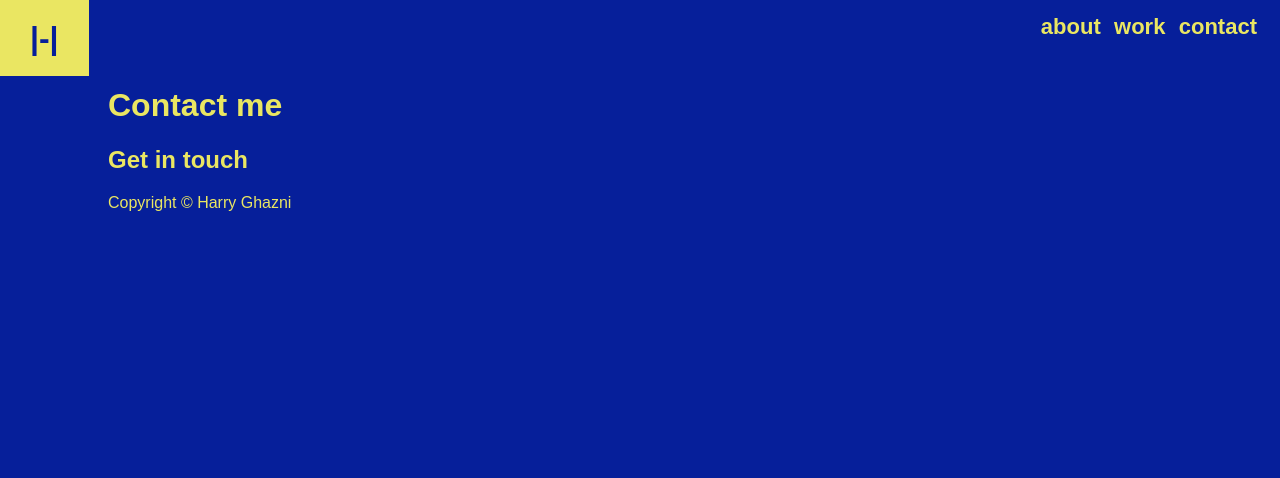
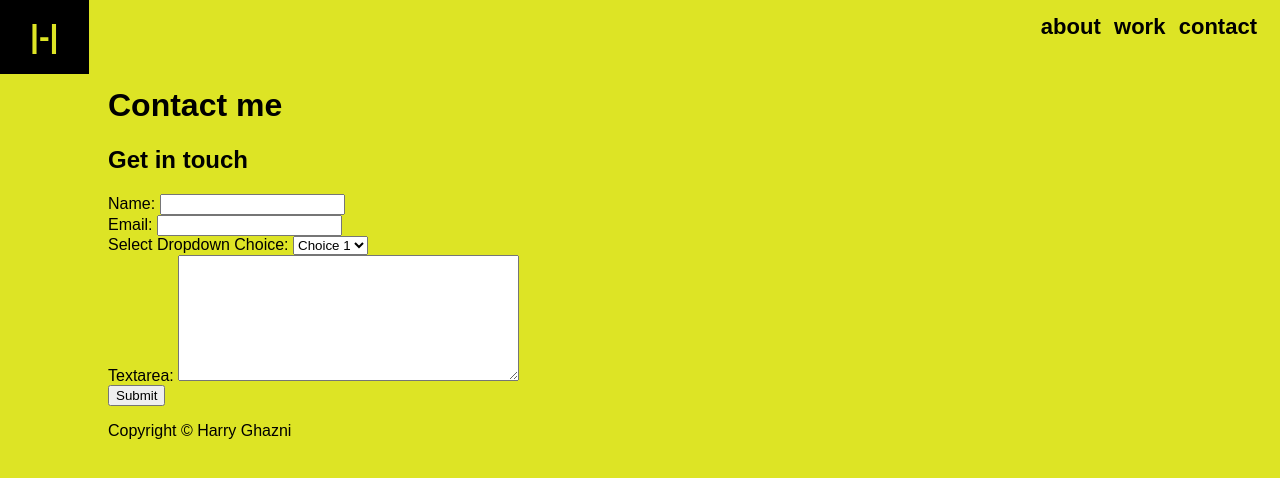
Before and after one commit to hghazni/portfoliov4, a website: page dev/contact.html in a window 1280 px wide. Drawn offline with Linux system fonts and the light colour scheme; a web font is replaced by a local one.

Commit message:
Changes core theme style to black/yellow. Adds styling/animations for hero image. Adds contact markup. Adds extra work tiles in the work section.

```diff
--- a/dev/contact.html
+++ b/dev/contact.html
@@ -19,6 +19,41 @@
         <h2 class="contact__subtitle">Get in touch</h2>
     </div>
     <div class="contact__image"></div>
+
+    <form id="myForm" action="#" method="post">
+
+        <div class="contact__form-name">
+            <label for="name">Name:</label>
+            <input type="text" name="name" id="name" value="" tabindex="1">
+        </div>
+
+
+        <div class="contact__form-email">
+            <label for="name">Email:</label>
+            <input type="email" name="name" id="email" value="" tabindex="1">
+        </div>
+
+        <div>
+            <label for="select-choice">Select Dropdown Choice:</label>
+            <select name="select-choice" id="select-choice">
+                <option value="Choice 1">Choice 1</option>
+                <option value="Choice 2">Choice 2</option>
+                <option value="Choice 3">Choice 3</option>
+            </select>
+        </div>
+
+        <div>
+            <label for="textarea">Textarea:</label>
+            <textarea cols="40" rows="8" name="textarea" id="textarea"></textarea>
+        </div>
+
+        <div>
+            <input type="submit" id="contact-submit" value="Submit">
+        </div>
+
+    </form>
+
+
 </div>
 
 <div class="footer__wrapper" include="footer.html"></div>
--- a/dev/scss/components/_logo.scss
+++ b/dev/scss/components/_logo.scss
@@ -4,8 +4,10 @@
 
 .logo {
   position: absolute;
-  top: $base-spacing;
+  top: 18px;
   left: 0;
+
+  &:hover {}
 
   .logo_square {}
 
--- a/dev/scss/components/_work-gallery.scss
+++ b/dev/scss/components/_work-gallery.scss
@@ -9,7 +9,7 @@
 
 .work-gallery__item {
   display: block;
-  background: red;
+  background: $accent;
   height: 300px;
   width: 100%;
 
--- a/dev/scss/core/_vars.scss
+++ b/dev/scss/core/_vars.scss
@@ -2,8 +2,8 @@
 $black: #000000;
 
 //Brand
-$primary: #061f9a;
-$accent: #eae662;
+$primary: #dde425;
+$accent: black;
 
 //font
 $inconsolata : 'Inconsolata', monospace;
--- a/dev/scss/theme/_footer.scss
+++ b/dev/scss/theme/_footer.scss
@@ -1,4 +1,4 @@
-footer {
+.footer__wrapper {
   @include container;
 }
 
--- a/dev/scss/theme/_hero.scss
+++ b/dev/scss/theme/_hero.scss
@@ -3,7 +3,17 @@
   height: 70vh;
   display: flex;
   align-items: center;
-  justify-content: space-between;
+  justify-content: center;
+  flex-direction: column-reverse;
+
+  @include media-query(min, $lap-start) {
+    justify-content: space-between;
+    flex-direction: row;
+  }
+
+  @include media-query(min, $desk-start) {
+    justify-content: space-around;
+  }
 
 }
 
@@ -41,9 +51,31 @@
   .hero__image {
     background-image: url('../assets/harry-hero.jpg');
     background-size: cover;
-    width: 300px;
-    height: 300px;
-    display: none;
+    width: 250px;
+    height: 250px;
+    border-radius: 50% 30% 20% 60% / 30% 40% 50% 70%;
+
+    &:hover {
+      animation: square-to-circle 2s .5s infinite cubic-bezier(1,.015,.295,1.225) alternate;
+    }
+
+    @keyframes square-to-circle {
+      0%  {
+        border-radius: 50% 30% 20% 60% / 30% 40% 50% 70%;
+      }
+      25%  {
+        border-radius: 50% 10% 40% 10% / 30% 40% 50% 70%;
+      }
+      50%  {
+        border-radius: 50% 10% 40% 40% / 50% 40% 50% 70%;
+      }
+      75%  {
+        border-radius: 50% 10% 40% 40% / 50% 40% 20% 30%;
+      }
+      100% {
+        border-radius: 50% 10% 20% 60% / 30% 40% 50% 70%;
+      }
+    }
   }
 
   .hero__link {
```
Also changed, not shown: dev/work.html (+12 -0 lines), dev/css/main.css.
